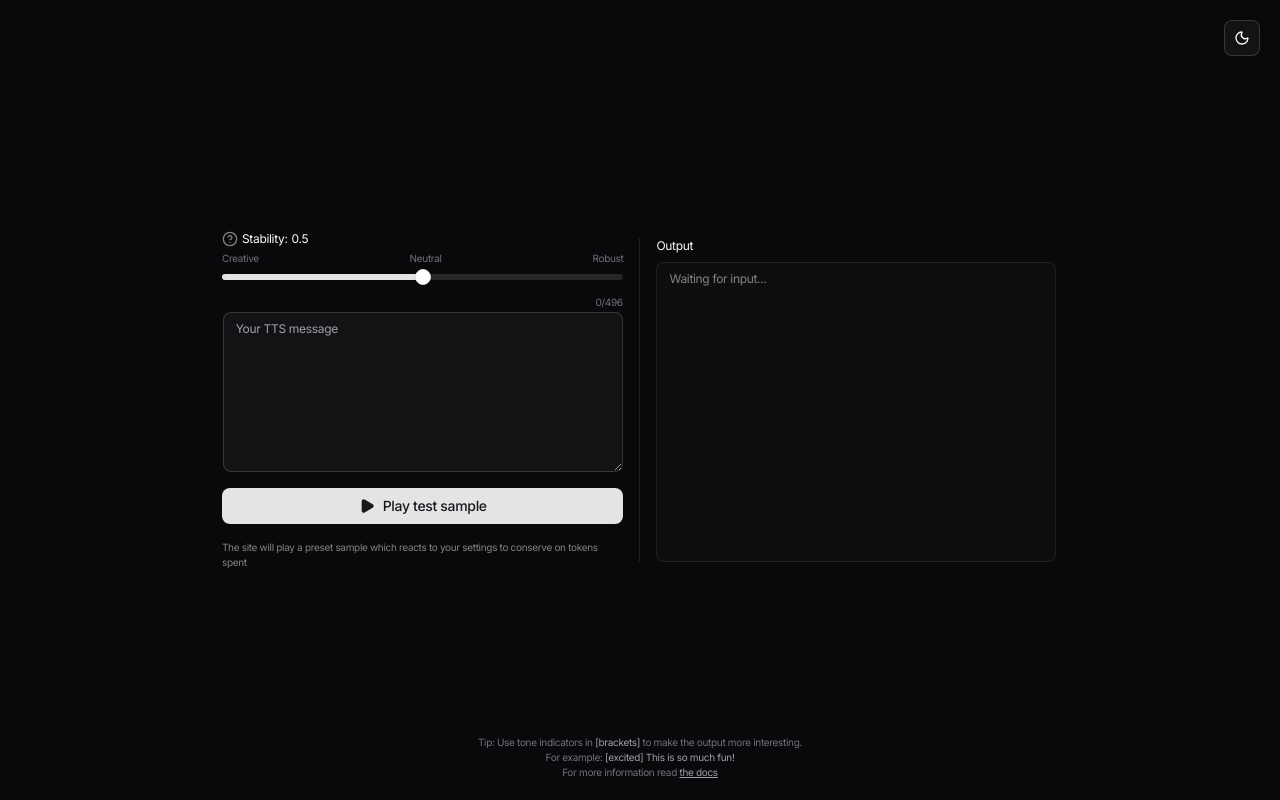
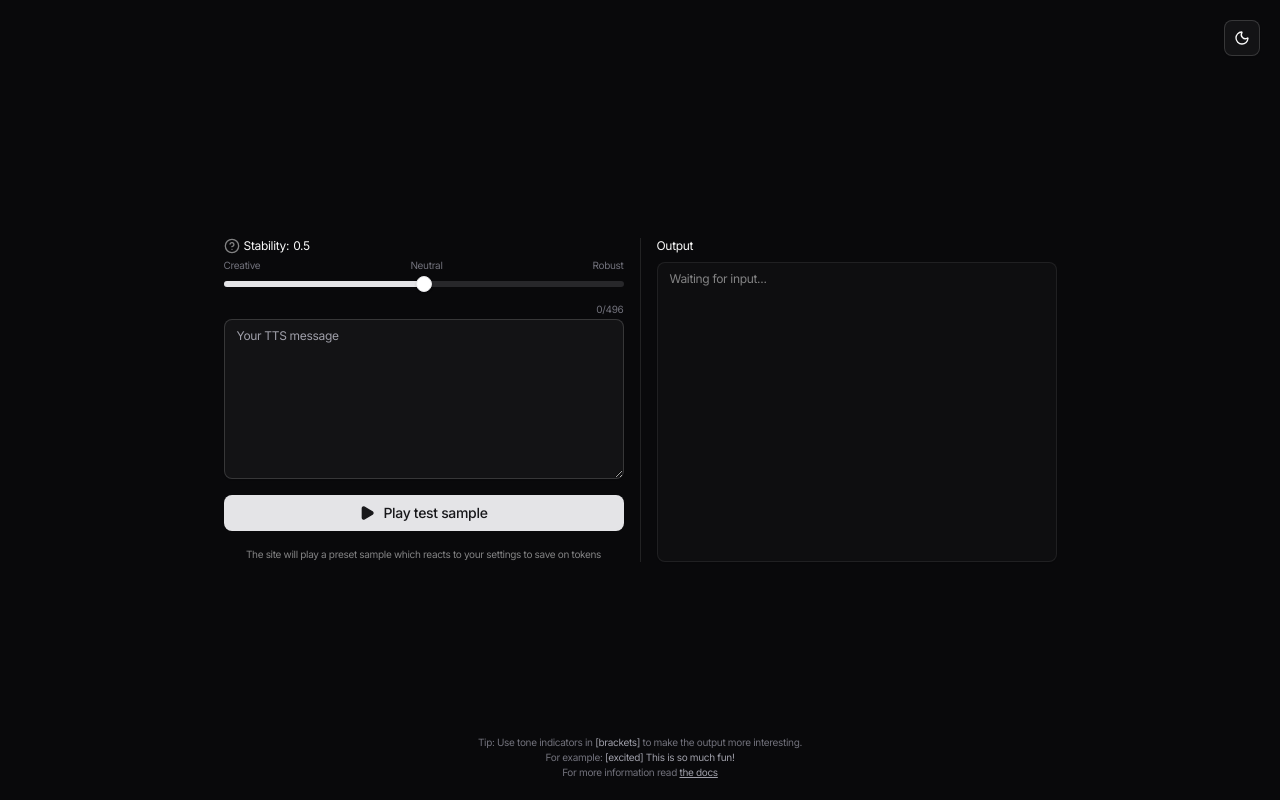
Before and after one commit to Redo7/elevenlabs-tts-site, a React (Vite) app: page / in a window 1280 px wide. Built offline with nearby package versions, Linux system fonts and the light colour scheme; no server answers.

Commit message:
Change wording

```diff
--- a/src/App.tsx
+++ b/src/App.tsx
@@ -106,7 +106,7 @@ function App() {
                     </div>
 
                     <Button className='w-full' onClick={() => playTestSample()} disabled={disabled}> {disabled ? <Spinner /> : <LucidePlay fill='currentColor'/>} Play test sample </Button>
-                    <p className='text-[10px] opacity-50 font-400'>The site will play a preset sample which reacts to your settings to conserve on tokens spent</p>
+                    <p className='text-[10px] opacity-50 font-400'>The site will play a preset sample which reacts to your settings to save on tokens</p>
 				</div>
 
 				<Separator orientation={windowWidth <= 850 ? 'horizontal' : 'vertical'} className='max-h-[324px]' />
```
